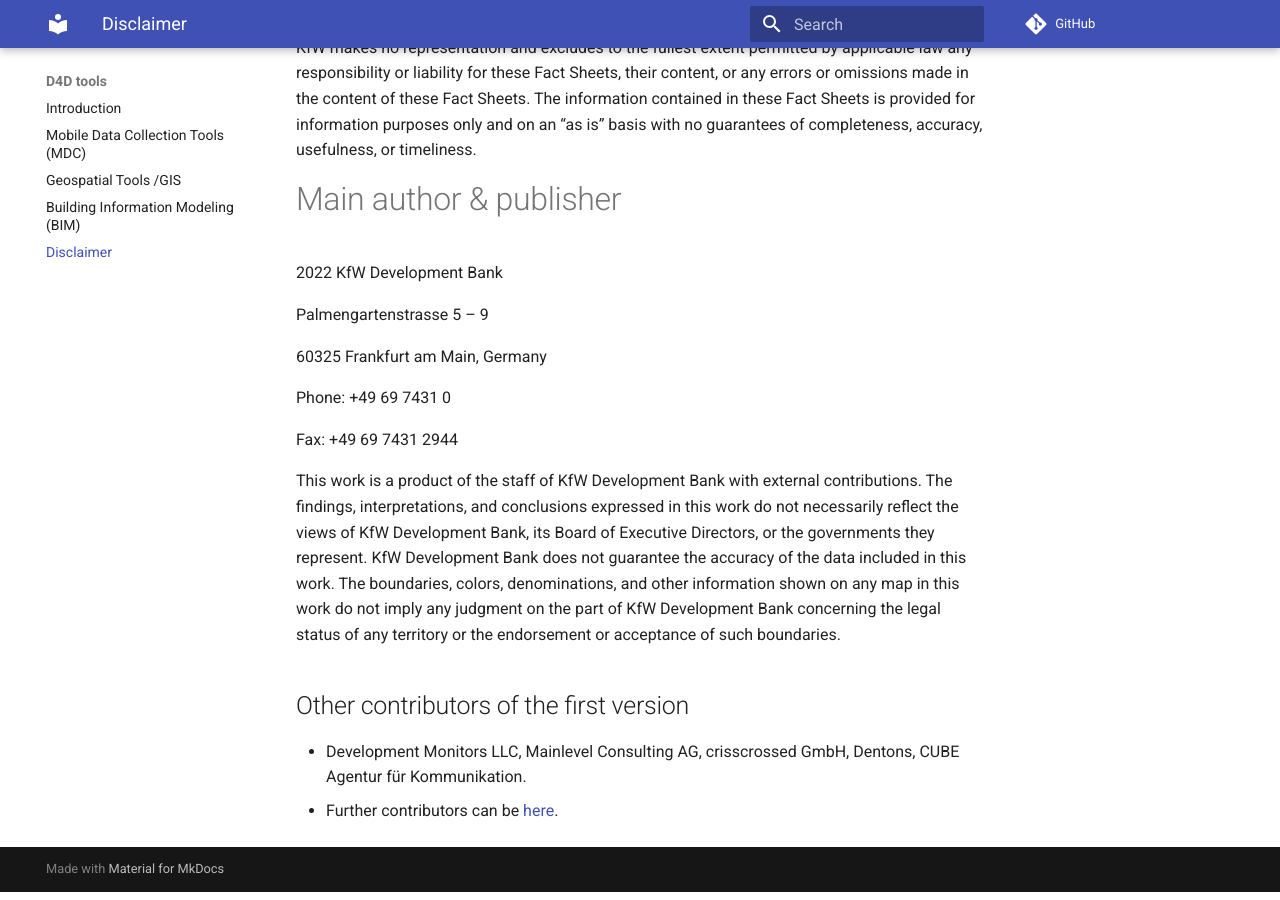
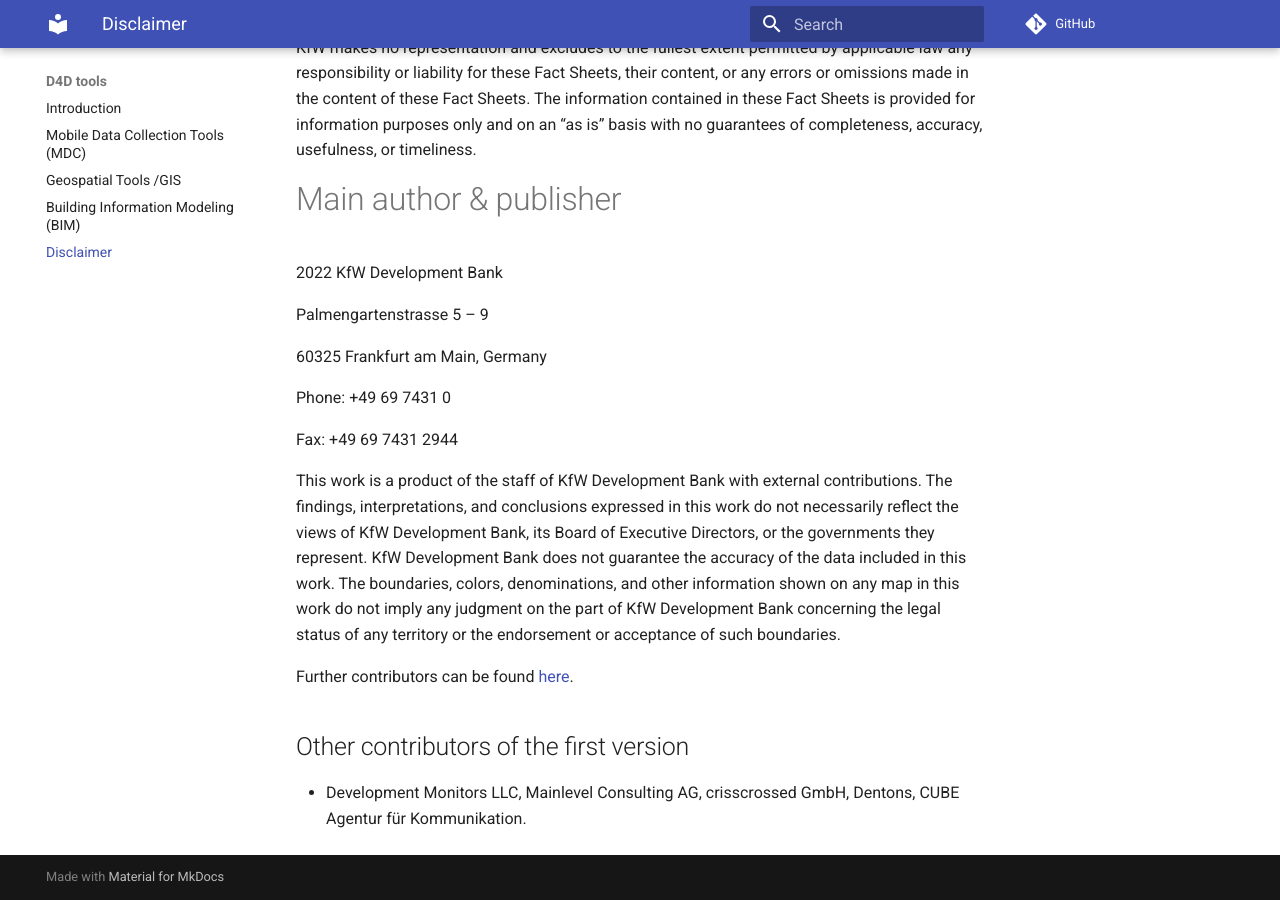
Before and after one commit to openkfw/d4dtools, an MkDocs documentation site: the page built from docs/disclaimer.md, in a window 1280 px wide and 900 px high, scrolled down 695 px. Built offline with MkDocs 1.6.1 and Material for MkDocs 9.7.7, drawn with Linux system fonts in a browser that asks for light colours; comment, search, counter and statistics services are not loaded.

Commit message:
Update disclaimer.md

```diff
--- a/docs/disclaimer.md
+++ b/docs/disclaimer.md
@@ -24,6 +24,7 @@
 
 This work is a product of the staff of KfW Development Bank with external contributions. The findings, interpretations, and conclusions expressed in this work do not necessarily reflect the views of KfW Development Bank, its Board of Executive Directors, or the governments they represent. KfW Development Bank does not guarantee the accuracy of the data included in this work. The boundaries, colors, denominations, and other information shown on any map in this work do not imply any judgment on the part of KfW Development Bank concerning the legal status of any territory or the endorsement or acceptance of such boundaries.
 
+ Further contributors can be found [here](https://github.com/openkfw/d4dtools/graphs/contributors).
+
 ## Other contributors of the first version
 - Development Monitors LLC, Mainlevel Consulting AG, crisscrossed GmbH, Dentons, CUBE Agentur für Kommunikation.
-- Further contributors can be [here](https://github.com/openkfw/d4dtools/graphs/contributors).
```
